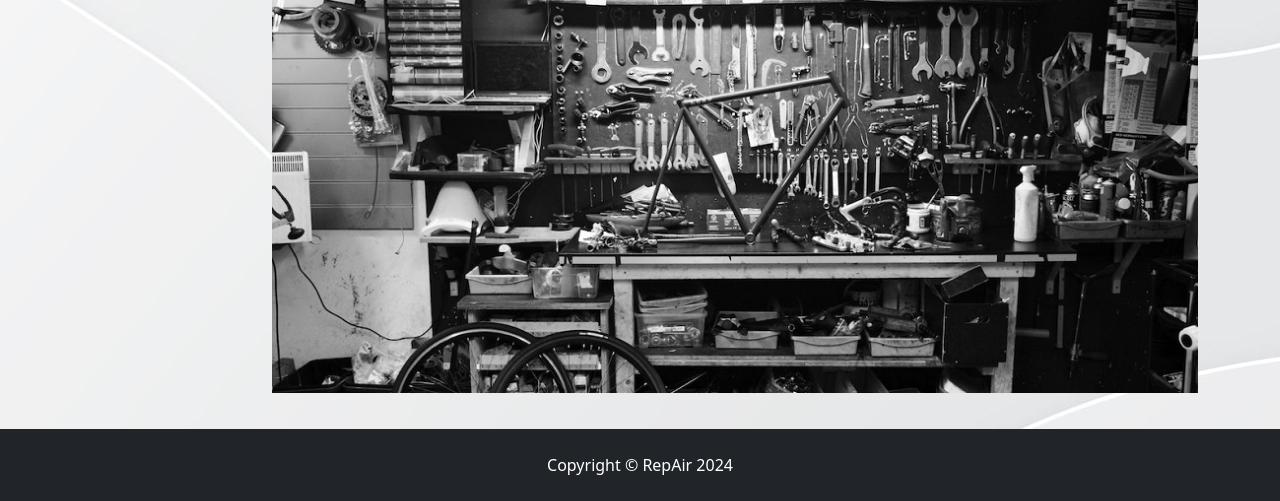
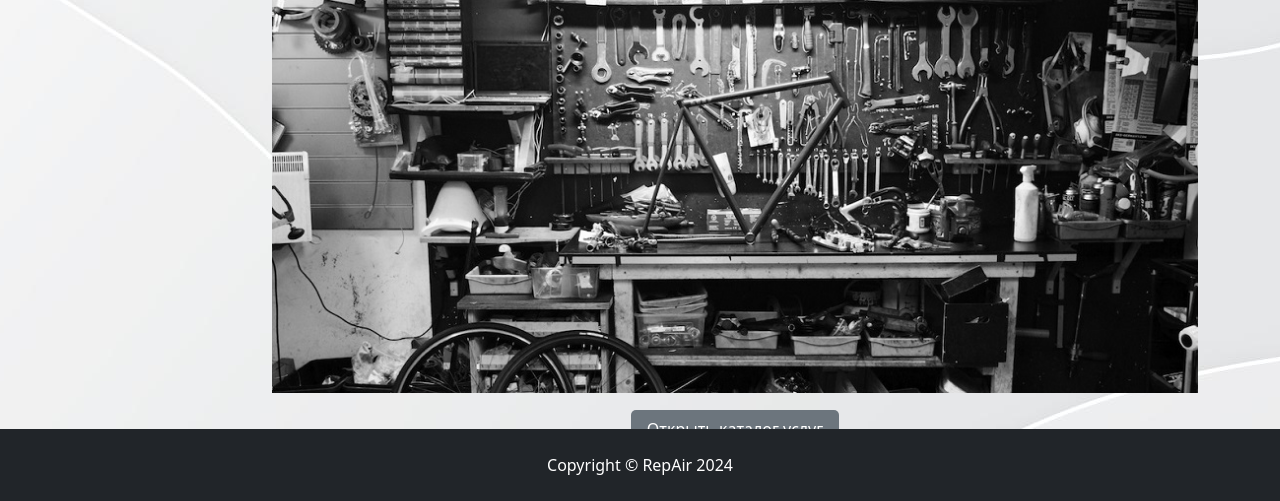
Before and after one commit to programmistvdzinsahirybashke/repair_service_django, a Django app: page / in a window 1280 px wide. Shown: the part 299-800 px from the top of the page. Run offline with Django 5.2, Linux system fonts and the light colour scheme; data that the repository does not hold is empty; parts of the project's set-up code (start-up, migrations or seed data) failed here and were passed over; some libraries are stand-ins or nearby versions.

Commit message:
index button

```diff
--- a/repair_app/templates/repair_app/index.html
+++ b/repair_app/templates/repair_app/index.html
@@ -1,9 +1,24 @@
 {% extends "base.html" %}
 {% load static %}
 
+{% block css %}
+    <link rel="stylesheet" href="{% static "deps/css/my_footer_css.css" %}">
+    <style>
+        .custom-button {
+            background-color: #6c757d; /* Серый цвет кнопки */
+            color: white; /* Белый текст */
+            padding: 8px 16px; /* Внутренние отступы */
+            border: none; /* Без границ */
+            border-radius: 5px; /* Закругленные углы */
+            font-size: 16px; /* Обычный размер текста */
+            text-decoration: none; /* Убираем подчеркивание */
+            transition: background-color 0.3s ease; /* Анимация изменения цвета */
+        }
 
-{% block css %}
-    <link rel="stylesheet" href="{% static "deps/css/my_footer_css.css"%}">
+        .custom-button:hover {
+            background-color: #5a6268; /* Более темный серый при наведении */
+        }
+    </style>
 {% endblock %}
 
 {% block modal_cart %}
@@ -13,11 +28,14 @@
 {% block content %}
 <h1 class="mt-5 pt-5"><strong>{{ content }}</strong></h1>
 
-<div class="text-left ">
+<div class="text-left">
     <img src="{% static "deps/images/bass.jpg" %}" alt="Описание изображения" class="img-fluid" style="width: 100%; height: auto;">
 </div>
+
+<div class="text-center mt-4">
+    <a href="{% url "catalog:index" 'all' %}" class="custom-button">Открыть каталог услуг</a>
+</div>
 {% endblock %}
-
 
 {% block footer %}
 <footer class="py-4 bg-dark">
```
Also changed, not shown: repair_service/settings.py (+0 -22 lines).
